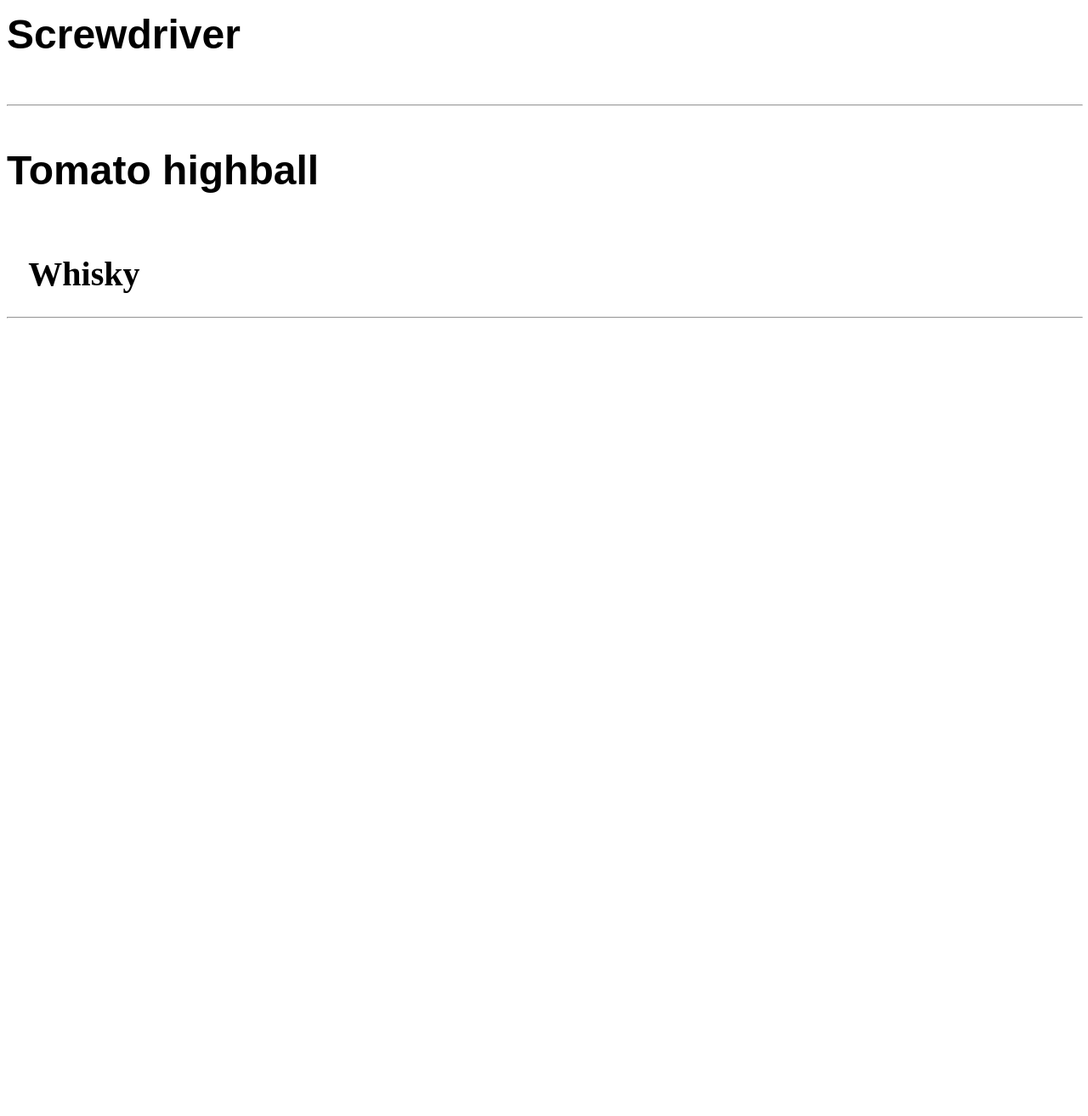
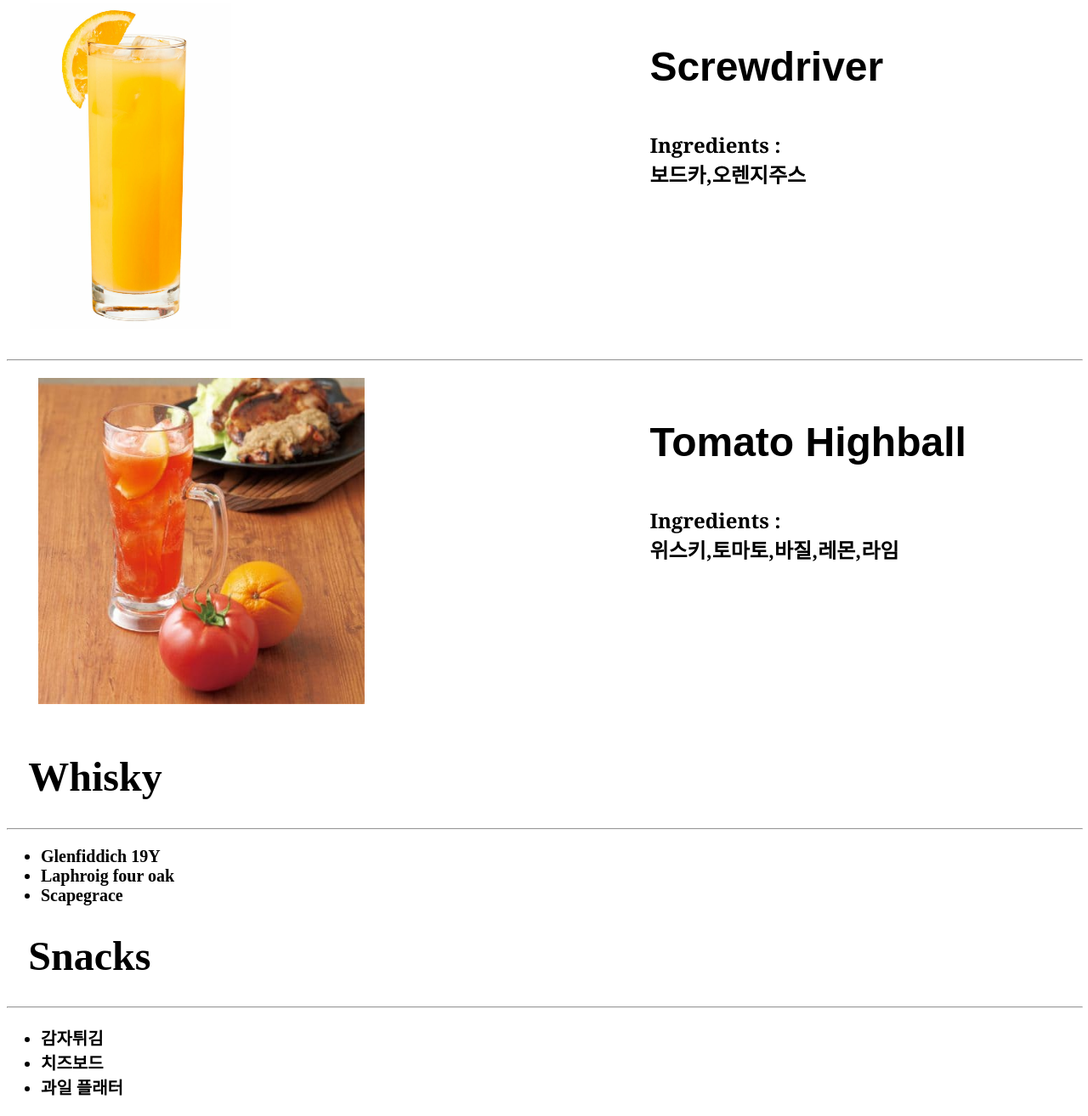
Before and after one commit to YeonjinKim15/YeonjinKim15.github.io, a plain HTML site: page index.html in a window 1280 px wide. Shown: the part 1464-2778 px from the top of the page at 85% size. Before the commit the page ends 1849 px from the top, so only its background shows below. Drawn offline with Linux system fonts and the light colour scheme.

Commit message:
description added

```diff
--- a/index.html
+++ b/index.html
@@ -13,7 +13,7 @@
 				</div>
 				<div class="rectangle">
 					<h3>Godfather</h3>
-					<p>Ingredients  : <br> 탈리스커,아마레또,오렌지필,시가(선택)<br><br><br>Note  : <br> 아일라 위스키,너트향,오크향</p>
+					<p>Ingredients  : <br> 위스키,아마레또,오렌지필,시가(선택)<br><br>Note  : <br> 아일라 위스키,너트향,오크향</p>
 				</div>
 			</div>
 			<hr style="width:100%;text-align:left;margin-left:0">
@@ -23,7 +23,7 @@
 				</div>
 				<div class="rectangle">
 					<h3>Mojito</h3>
-					<p>Ingredients  : <br> 럼,라임,애플민트<br><br><br>Note  : <br> 민트,라임</p>
+					<p>Ingredients  : <br> 럼,라임,애플민트<br><br>Note  : <br> 민트,라임</p>
 				</div>
 			</div>
 			<hr style="width:100%;text-align:left;margin-left:0">
@@ -37,17 +37,42 @@
 				</div>
 			</div>
 			<hr style="width:100%;text-align:left;margin-left:0">
-			<div class="rectangle">
-				<h3>Screwdriver</h3>
+			<div class="section">
+				<div class="image">
+					<img src="./images/screwdriver.jpg" alt="image of screwdriver">
+				</div>
+				<div class="rectangle">
+					<h3>Screwdriver</h3>
+					<p>Ingredients  : <br> 보드카,오렌지주스</p>
+				</div>
 			</div>
 			<hr style="width:100%;text-align:left;margin-left:0">
-			<div class="rectangle">
-				<h3>Tomato highball</h3>
+			<div class="section">
+				<div class="image">
+					<img src="./images/tomato-highball.jpg" alt="image of tomato highball">
+				</div>
+				<div class="rectangle">
+					<h3>Tomato Highball</h3>
+					<p>Ingredients  : <br> 위스키,토마토,바질,레몬,라임</p>
+				</div>
 			</div>
-		</div>
 		<div class="category">
 			<h1>Whisky</h1>
 			<hr style="width:100%;text-align:left;margin-left:0">
+			<ul>
+				<li>Glenfiddich 19Y</li>
+				<li>Laphroig four oak</li>
+				<li>Scapegrace</li>
+			</ul>
+		</div>
+		<div class="category">
+			<h1>Snacks</h1>
+			<hr style="width:100%;text-align:left;margin-left:0">
+			<ul>
+				<li>감자튀김</li>
+				<li>치즈보드</li>
+				<li>과일 플래터</li>
+			</ul>
 		</div>
 	</body>
 </html>
--- a/style.css
+++ b/style.css
@@ -23,6 +23,7 @@ img{
 	padding:10px;
 }
 h1{
+	font-size:3rem;
 	margin-left:2%;
 }
 h3{
```
Also changed, not shown: images/screwdriver.jpg (added), images/tomato-highball.jpg (added).
